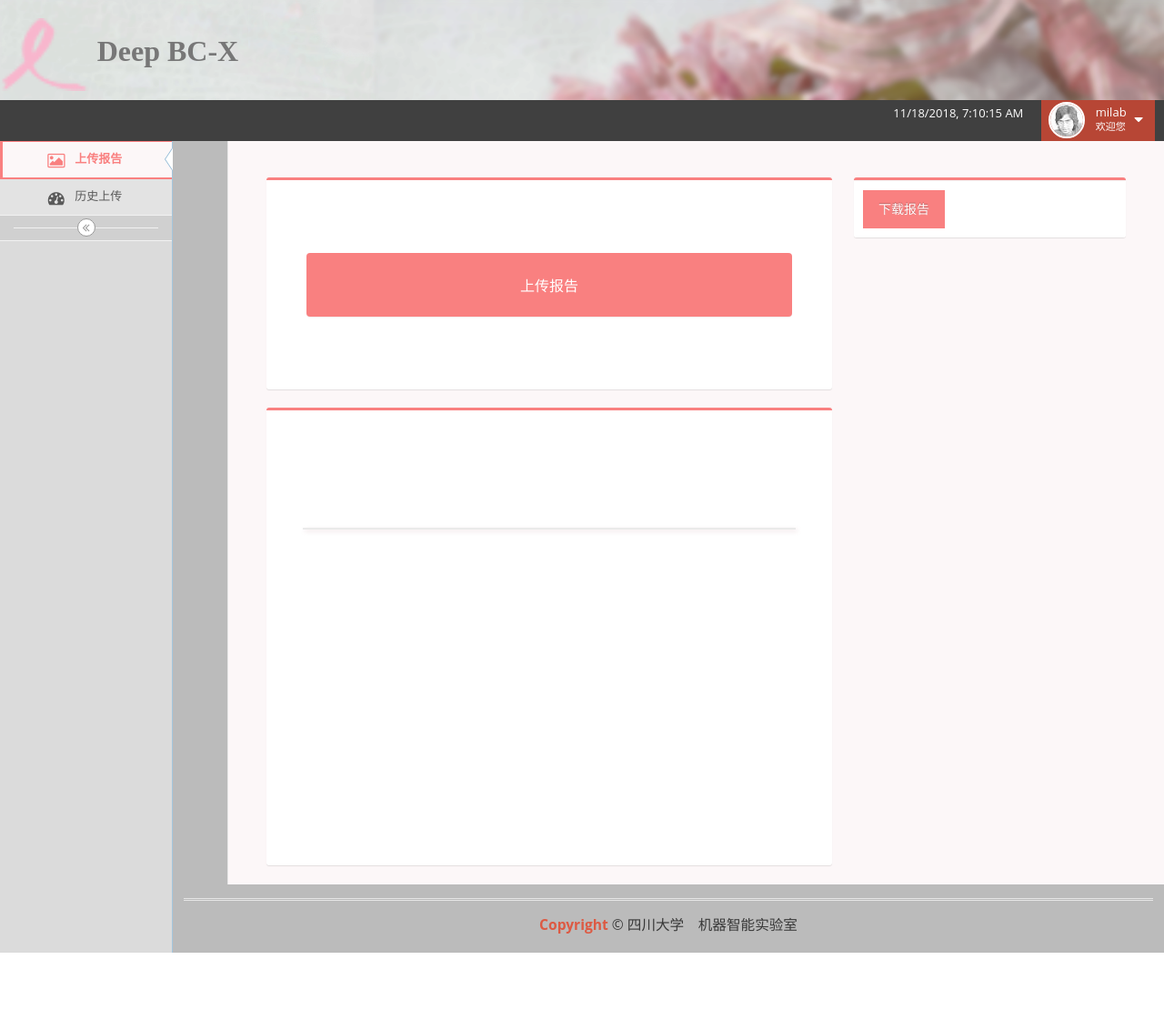
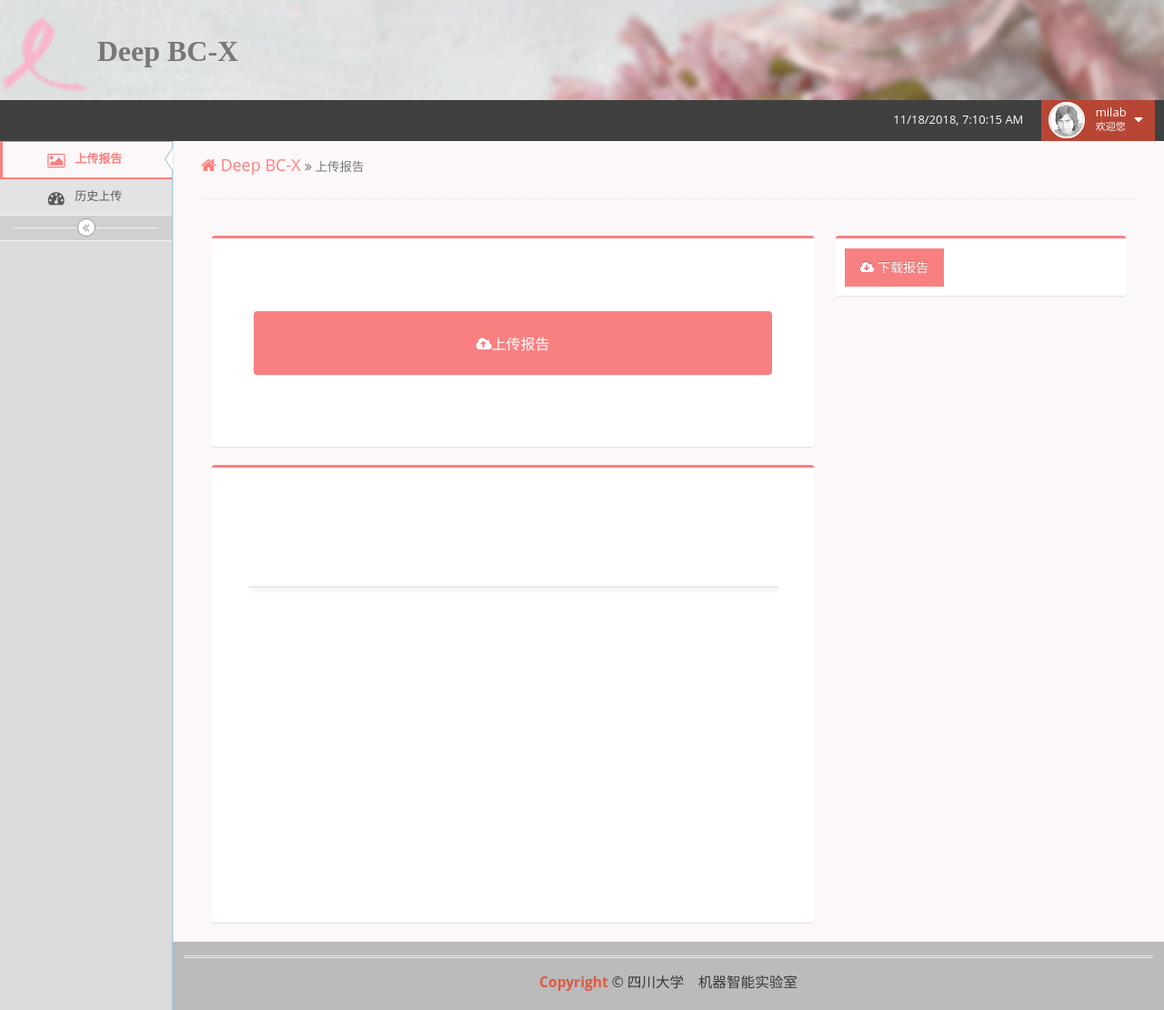
Before and after one commit to Wanglingdu/ownModify, a Flask app: page / in a window 1280 px wide. Shown: the whole page at 91% size. Before the commit the page ends 1047 px from the top, so only its background shows below. Run offline with Flask 2, Linux system fonts and the light colour scheme; some libraries are stand-ins or nearby versions.

Commit message:
优化x光图片有误的情况

```diff
--- a/app/templates/index.html
+++ b/app/templates/index.html
@@ -42,7 +42,7 @@
                 </ul>
             </div>
             <div class="pull-right" style="width:20px;"> &nbsp; &nbsp; &nbsp; &nbsp; </div>
-            <div class="navbar-buttons navbar-header pull-right text-muted dp_date_today" role="navigation" style="padding-top:8px;display:inline;color:#fff;line-height:100%">2017</div>
+            <div class="navbar-buttons navbar-header pull-right text-muted dp_date_today" role="navigation" style="padding-top:15px;display:inline;color:#fff;line-height:100%">2017</div>
 
         </div><!-- /.navbar-container -->
     </div>
@@ -76,11 +76,19 @@
             <i id="sidebar-toggle-icon" class="ace-icon fa fa-angle-double-left ace-save-state" data-icon1="ace-icon fa fa-angle-double-left" data-icon2="ace-icon fa fa-angle-double-right"></i>
         </div>
     </div>
+<!-- Sidebar End  -->
 
-
-<!-- Sidebar End  -->
     <!-- Wrapper Div  -->
-    <div id="page-wrapper" style="overflow: auto">
+    <div id="page-wrapper" style="overflow: auto;margin-left: 0;">
+        <div class="page-header">
+            <h4><i class="ace-icon fa fa-home home-icon"></i>
+                Deep BC-X
+                <small>
+                    <i class="ace-icon fa fa-angle-double-right"></i>
+                    上传报告
+                </small>
+            </h4>
+        </div><!-- /.page-header -->
 
         <!-- CONTROL TABLE -->
         <div class="col-md-8" style="margin-top:40px">
@@ -91,7 +99,7 @@
                     <form class="form-inline" id="upload_img" action="index">
                           <div class="text-center">
                             <div id="bc_input_parent" style="height:70px">
-                                <div class="dp_input_bg panel" ><span id="dp_bg_txt">上传报告</span> <span id="progressNumber"></span></div>
+                                <div class="dp_input_bg panel" ><span id="dp_bg_txt"><i class="ace-icon fa  fa-cloud-upload"> </i>上传报告</span> <span id="progressNumber"></span></div>
                                 <input class="dp_input_file" id="inputFile" name="file" type="file"  multiple webkitdirectory="">
                             </div>
                         </div>
@@ -100,7 +108,7 @@
 
                     <!-- This is the button -->
                     <div id="bc_start">
-                        <button class="btn btn-bcgreen btn-lg btn-red" id="bc_start_btn">开始诊断</button>
+                        <button class="btn  btn-lg btn-red" id="bc_start_btn">开始诊断</button>
                         <br>
                     </div>
 
@@ -120,7 +128,7 @@
                 <div class="dp_upload_form" style="min-height:500px">
                     <!-- This is the big report -->
                     <div>
-                        <div id="bc_big_report_title"><h4>已上传X光图片：</h4></div>
+                        <div id="bc_big_report_title"><h4>X光图片上传成功：</h4></div>
                         <img id="bc_big_report">
                     </div>
 
@@ -147,7 +155,7 @@
         <div class="col-md-4" style="margin-top:40px">
             <div class="box box-blue">
                 <div class="box-footer">
-                    <a  id="bc_down_report" download="下载报告" class="btn logoutBtn" style="display:inline-block">下载报告</a>
+                   <a  id="bc_down_report" download="下载报告" class="btn logoutBtn"><i class="ace-icon fa fa-cloud-download"> </i>下载报告</a>
                 </div>
                 <!-- /.box-footer-->
               </div>
@@ -197,8 +205,8 @@ window.onload = function() {
     }
     // 回到上传前的初始值
     function beforePage(){
-        str =  "再次上传报告";
-        $("#dp_bg_txt")[0].innerText = str; //改变文字
+        str =  "<i class=\"ace-icon fa  fa-cloud-upload\"> </i>再次上传报告";
+        $("#dp_bg_txt")[0].innerHTML = str; //改变文字
 
         //inputDom[0].disabled = false; //可以上传
         //$(".dp_input_bg")[0].style.background = "#5cc6c6"; //颜色变青
@@ -243,7 +251,19 @@ window.onload = function() {
         // 展示图片
         $("#bc_big_report_title")[0].style.opacity = "1";
         $("#bc_big_report")[0].src = res.url;
-        afterPage();
+        if(res.url!=="/static/img/default.png"){
+            afterPage();
+        }else{
+            (function (){
+                str =  "<i class=\"ace-icon fa  fa-cloud-upload\"> </i>重新上传报告";
+                $("#dp_bg_txt")[0].innerHTML= str; //改变文字
+                //inputDom[0].disabled = "true"; //无法上传
+                //$(".dp_input_bg")[0].style.background = "#eaeaea"; // 颜色变灰
+                $("#bc_input_parent")[0].style.display = "initial"; // 隐藏input背景
+                $("#bc_big_report_title")[0].style.display="none";
+                document.getElementById('progressNumber').innerHTML = '';
+            })();
+        }
       }
 
       function uploadFailed(evt) {
```
